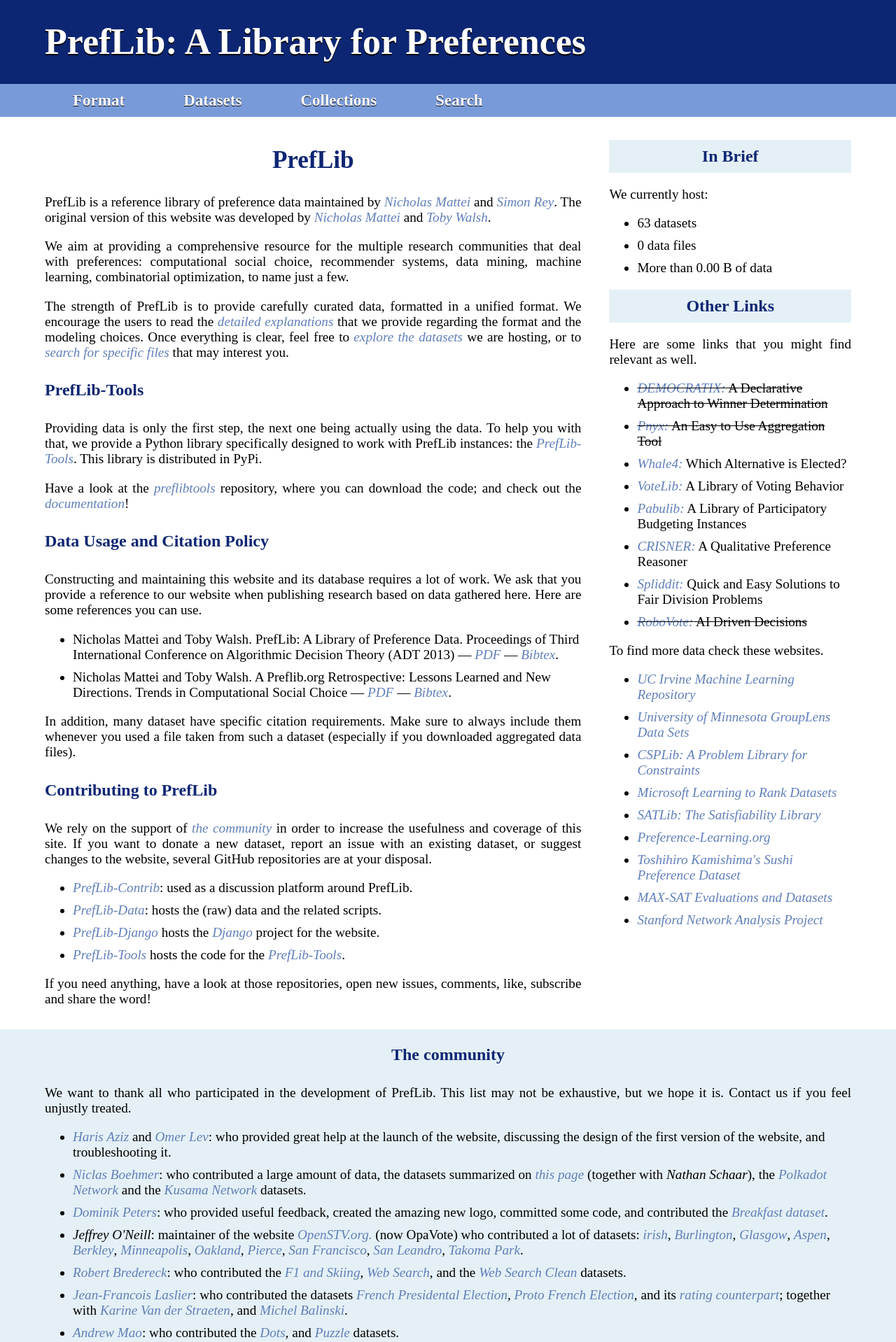
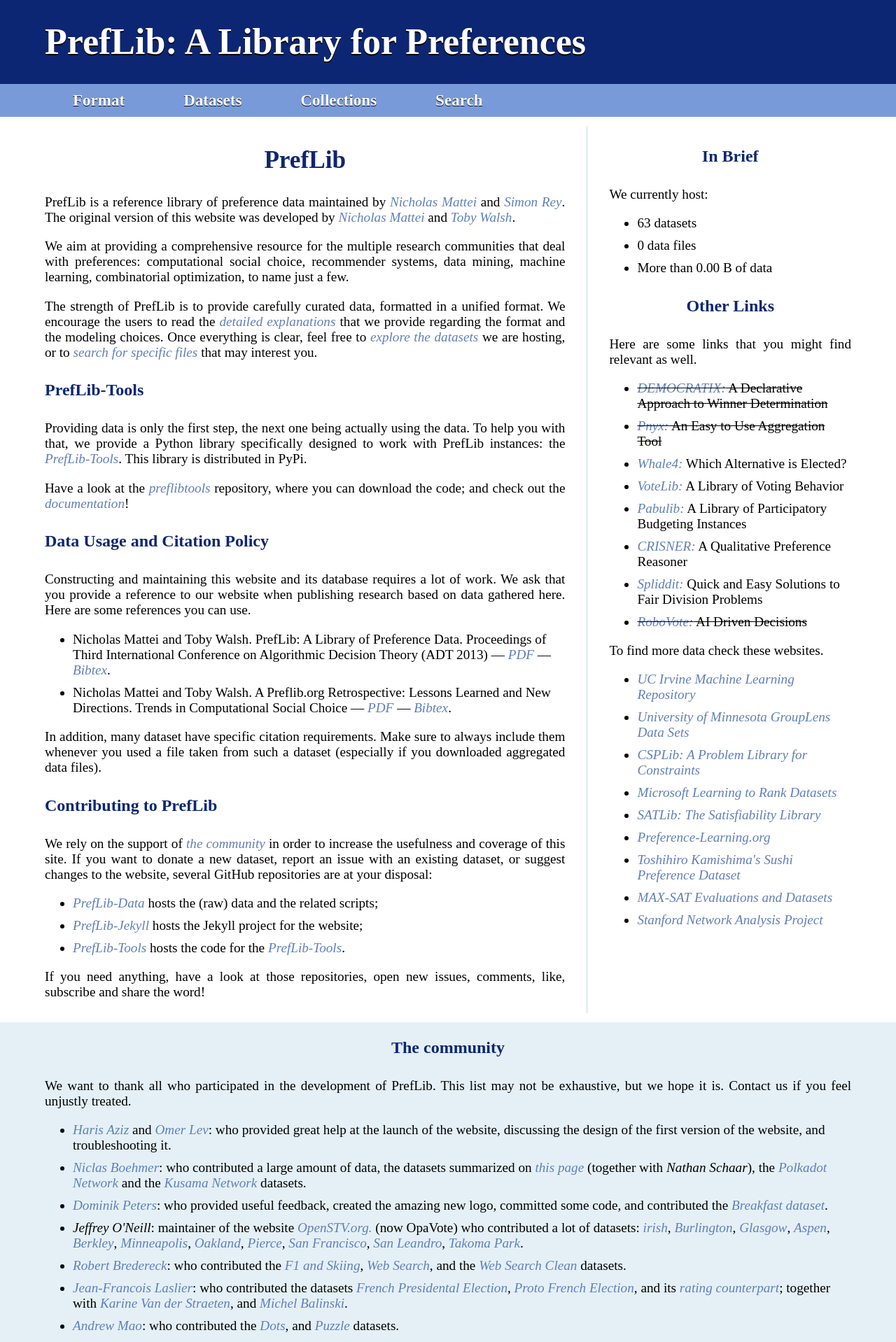
Before and after one commit to PrefLib/PrefLib-Jekyll, a Jekyll site: the page built from preflib/index.html, in a window 1280 px wide. Shown: the top 1918 px of the page at 70% size. Built offline with Jekyll 4.4.1, drawn with Linux system fonts in a browser that asks for light colours.

Commit message:
Last polish

```diff
--- a/preflib/assets/css/style.css
+++ b/preflib/assets/css/style.css
@@ -431,6 +431,10 @@
 
 section:nth-child(odd) {
 	background: white;
+}
+
+section:nth-child(odd) h2 {
+    background: white;
 }
 
 section:nth-child(even) {
@@ -1234,14 +1238,9 @@
 ============ */
 
 .collections-wrap {
-	display: flex;
-	justify-content: space-evenly;
-	flex-wrap: wrap;
-	margin-bottom: 20px;
 }
 
 .collection-wrap h3 {
-	text-align: center;
 }
 
 .collection-button {
--- a/preflib/collections.html
+++ b/preflib/collections.html
@@ -69,7 +69,9 @@
             </div>
         </div>
     </div>
+</section>
 
+<section>
     <div class="collections-wrap">
         <h2>Modification Type</h2>
 
@@ -102,7 +104,9 @@
             </div>
         </div>
     </div>
+</section>
 
+<section>
     <div class="collections-wrap">
         <h2>Structural Properties</h2>
 
--- a/preflib/index.html
+++ b/preflib/index.html
@@ -34,7 +34,7 @@
                 may interest you.
             </p>
 
-            <h2 class="left-aligned white-background" id="prefib-tools">PrefLib-Tools</h2>
+            <h2 class="left-aligned" id="prefib-tools">PrefLib-Tools</h2>
 
             <p>
                 Providing data is only the first step, the next one being actually using the data. To help you with that,
@@ -47,7 +47,7 @@
                 where you can download the code; and check out the <a href="https://www.docs.preflib.org">documentation</a>!
             </p>
 
-            <h2 class="left-aligned white-background">Data Usage and Citation Policy</h2>
+            <h2 class="left-aligned">Data Usage and Citation Policy</h2>
 
             <p>
                 Constructing and maintaining this website and its database requires a lot of work. We ask that you
@@ -75,17 +75,16 @@
                 you used a file taken from such a dataset (especially if you downloaded aggregated data files).
             </p>
 
-            <h2 class="left-aligned white-background">Contributing to PrefLib</h2>
+            <h2 class="left-aligned">Contributing to PrefLib</h2>
 
             <p>
                 We rely on the support of <a href="#community">the community</a> in order to increase the usefulness and coverage of this site.
                 If you want to donate a new dataset, report an issue with an existing dataset, or suggest changes to
-                the website, several GitHub repositories are at your disposal.
+                the website, several GitHub repositories are at your disposal:
             </p>
             <ul>
-                <li><a href="https://github.com/PrefLib/contribution">PrefLib-Contrib</a>: used as a discussion platform around PrefLib.</li>
-                <li><a href="https://github.com/PrefLib/PrefLib-Data">PrefLib-Data</a>: hosts the (raw) data and the related scripts.</li>
-                <li><a href="https://github.com/PrefLib/PrefLib-Django">PrefLib-Django</a> hosts the <a href="https://www.djangoproject.com/">Django</a> project for the website.</li>
+                <li><a href="https://github.com/PrefLib/PrefLib-Data">PrefLib-Data</a> hosts the (raw) data and the related scripts;</li>
+                <li><a href="https://github.com/PrefLib/PrefLib-Jekyll">PrefLib-Jekyll</a> hosts the Jekyll project for the website;</li>
                 <li><a href="https://github.com/PrefLib/preflibtools">PrefLib-Tools</a> hosts the code for the <a href="#prefib-tools">PrefLib-Tools</a>.</li>
             </ul>
             <p>
@@ -93,7 +92,7 @@
             </p>
 		</div>
 
-		<div class="side-by-side-right">
+		<div class="side-by-side-right" style="border-left: 3px solid var(--color-blue3); padding-left: 30px; margin-left: 30px;">
 			<h2>In Brief</h2>
 			<p> We currently host:</p>
 			<ul>
@@ -282,7 +281,7 @@
 </section>
 
 <section id="papers">
-	<h2 class="white-background no-margin-top">These Papers are Using PrefLib</h2>
+	<h2 class="no-margin-top">These Papers are Using PrefLib</h2>
 
 	<p>Below is a list of papers that have made use of or directly referenced data stored here at PrefLib. The papers have been automatically added from Google Scholar, if there is a problem with a paper or if you want to add one paper, please contact us.</p>
 
```
Also changed, not shown: preflib/search.html (+5 -3 lines).
